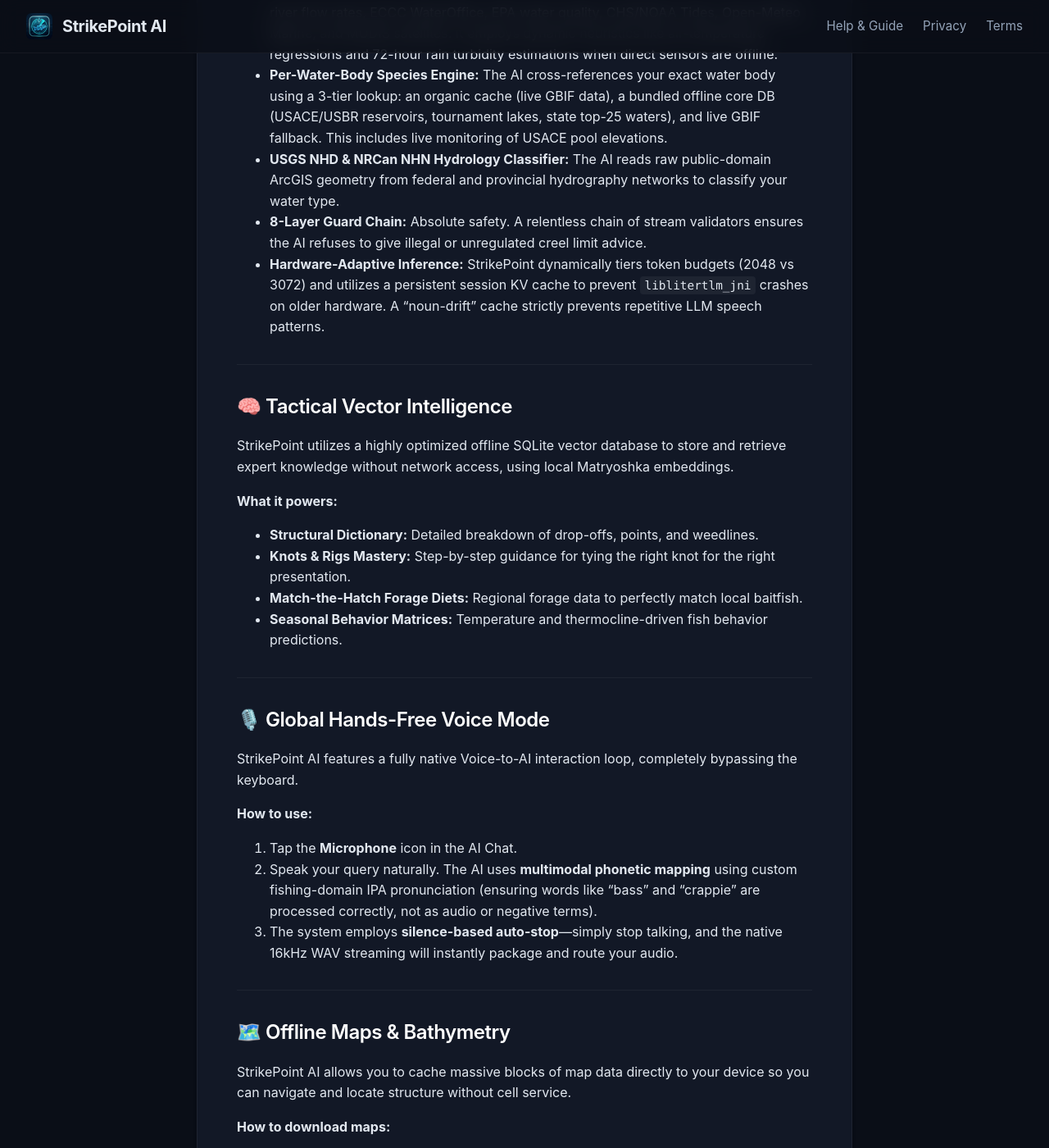
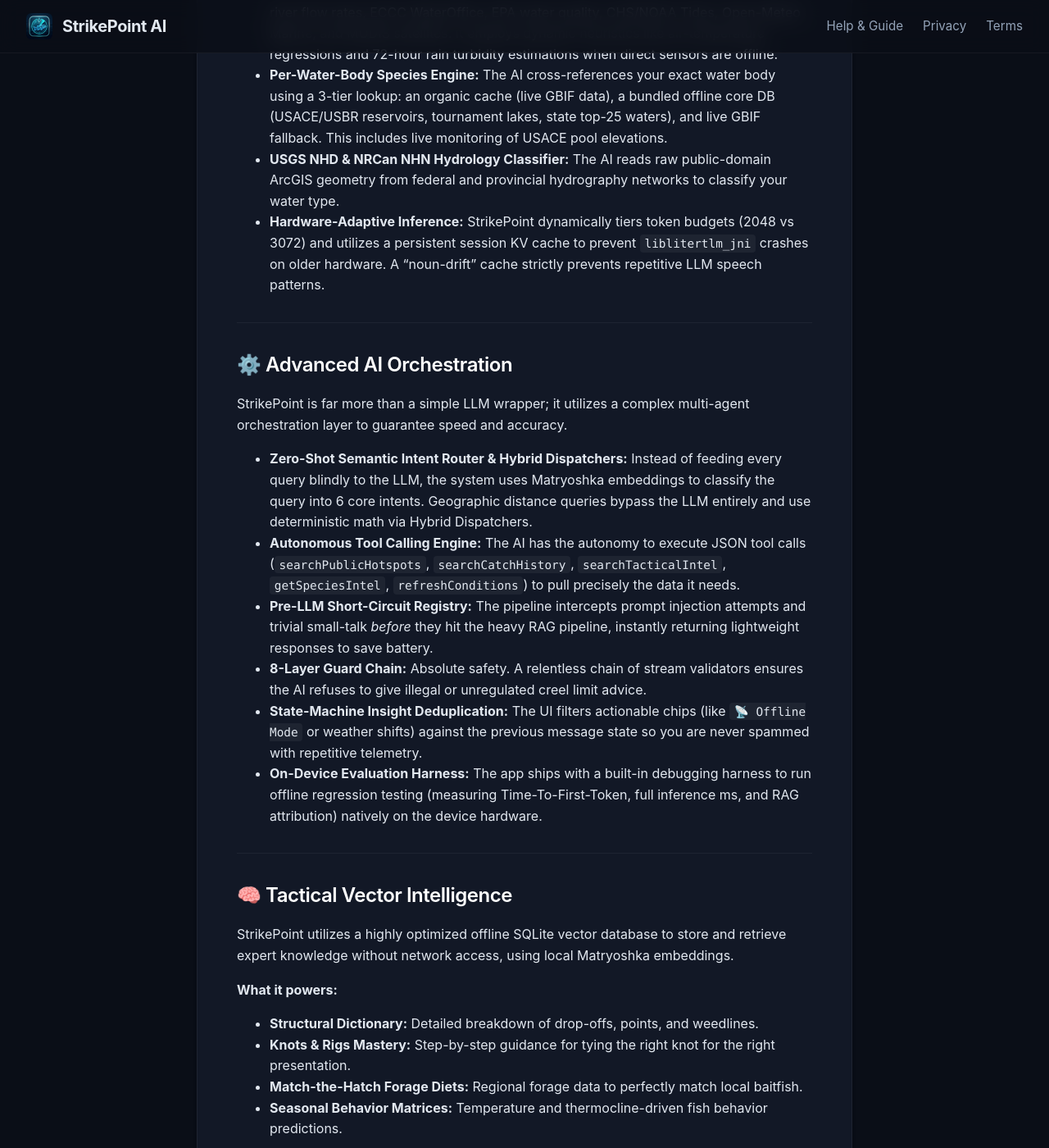
Before and after one commit to yyiimmiiyy/StrikePointAI-Assets, a Jekyll site: the page built from help.md, in a window 1280 px wide and 1400 px high, scrolled down 731 px. Shown: the whole window at 82% size. Built offline with Jekyll 4.4.1, drawn with Linux system fonts in a browser that asks for light colours.

Commit message:
docs(sync): Synchronize live website and compliance policies

```diff
--- a/help.md
+++ b/help.md
@@ -20,8 +20,19 @@ Before the AI answers you, our Data Engine pulls from 28 unique environmental an
 - **28-Source Context Aggregation Pipeline:** The engine aggregates data from USGS river flow rates, ECCC WaterOffice, EPA water quality, CHS/NOAA Tides, Open-Meteo Marine, and MODIS satellites. It employs dynamic heuristics like air-temperature regressions and 72-hour rain turbidity estimations when direct sensors are offline.
 - **Per-Water-Body Species Engine:** The AI cross-references your exact water body using a 3-tier lookup: an organic cache (live GBIF data), a bundled offline core DB (USACE/USBR reservoirs, tournament lakes, state top-25 waters), and live GBIF fallback. This includes live monitoring of USACE pool elevations.
 - **USGS NHD & NRCan NHN Hydrology Classifier:** The AI reads raw public-domain ArcGIS geometry from federal and provincial hydrography networks to classify your water type.
+- **Hardware-Adaptive Inference:** StrikePoint dynamically tiers token budgets (2048 vs 3072) and utilizes a persistent session KV cache to prevent `liblitertlm_jni` crashes on older hardware. A "noun-drift" cache strictly prevents repetitive LLM speech patterns.
+
+---
+
+## ⚙️ Advanced AI Orchestration
+StrikePoint is far more than a simple LLM wrapper; it utilizes a complex multi-agent orchestration layer to guarantee speed and accuracy.
+
+- **Zero-Shot Semantic Intent Router & Hybrid Dispatchers:** Instead of feeding every query blindly to the LLM, the system uses Matryoshka embeddings to classify the query into 6 core intents. Geographic distance queries bypass the LLM entirely and use deterministic math via Hybrid Dispatchers.
+- **Autonomous Tool Calling Engine:** The AI has the autonomy to execute JSON tool calls (`searchPublicHotspots`, `searchCatchHistory`, `searchTacticalIntel`, `getSpeciesIntel`, `refreshConditions`) to pull precisely the data it needs.
+- **Pre-LLM Short-Circuit Registry:** The pipeline intercepts prompt injection attempts and trivial small-talk *before* they hit the heavy RAG pipeline, instantly returning lightweight responses to save battery.
 - **8-Layer Guard Chain:** Absolute safety. A relentless chain of stream validators ensures the AI refuses to give illegal or unregulated creel limit advice.
-- **Hardware-Adaptive Inference:** StrikePoint dynamically tiers token budgets (2048 vs 3072) and utilizes a persistent session KV cache to prevent `liblitertlm_jni` crashes on older hardware. A "noun-drift" cache strictly prevents repetitive LLM speech patterns.
+- **State-Machine Insight Deduplication:** The UI filters actionable chips (like `📡 Offline Mode` or weather shifts) against the previous message state so you are never spammed with repetitive telemetry.
+- **On-Device Evaluation Harness:** The app ships with a built-in debugging harness to run offline regression testing (measuring Time-To-First-Token, full inference ms, and RAG attribution) natively on the device hardware.
 
 ---
 
```
Also changed, not shown: index.html (+30 -0 lines).
